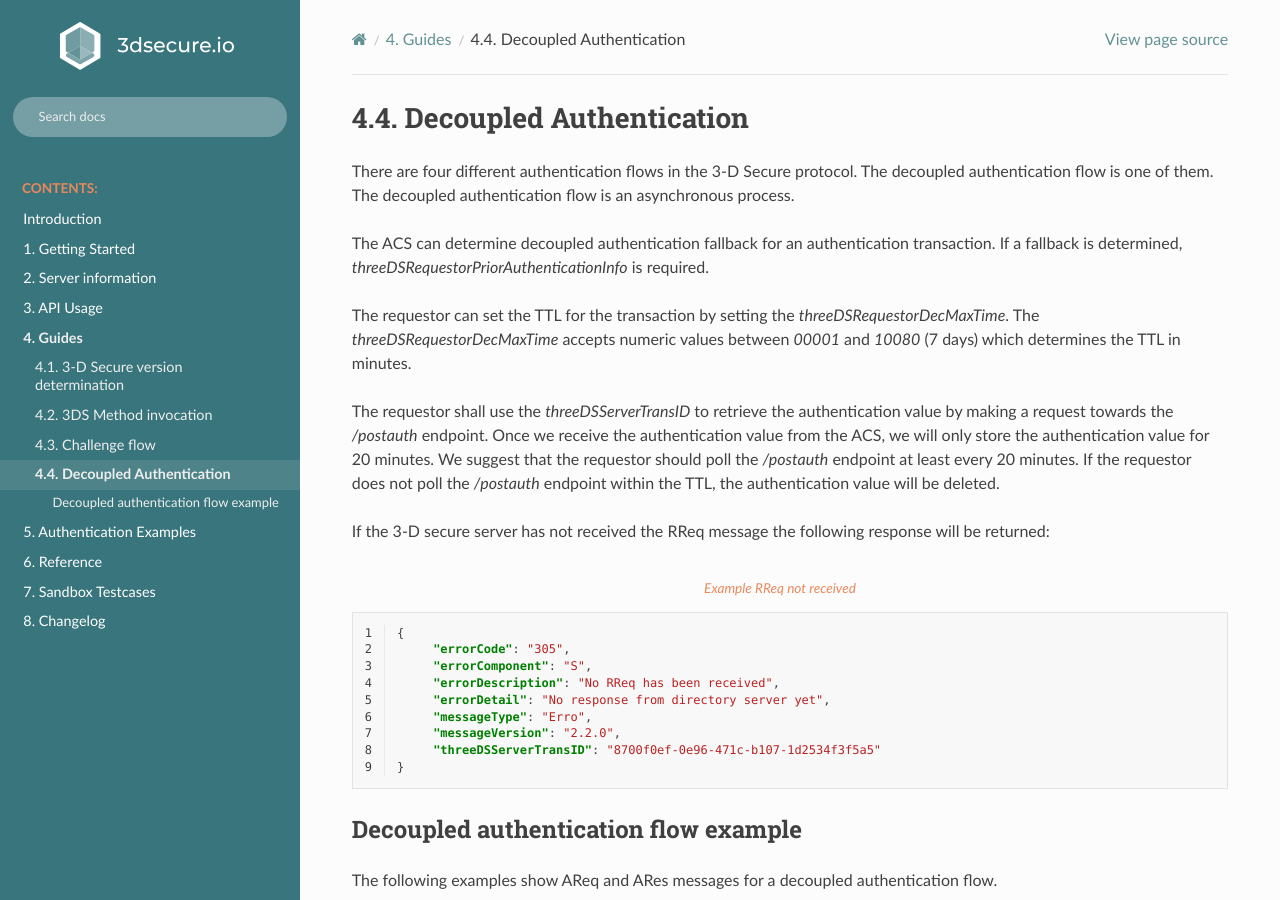
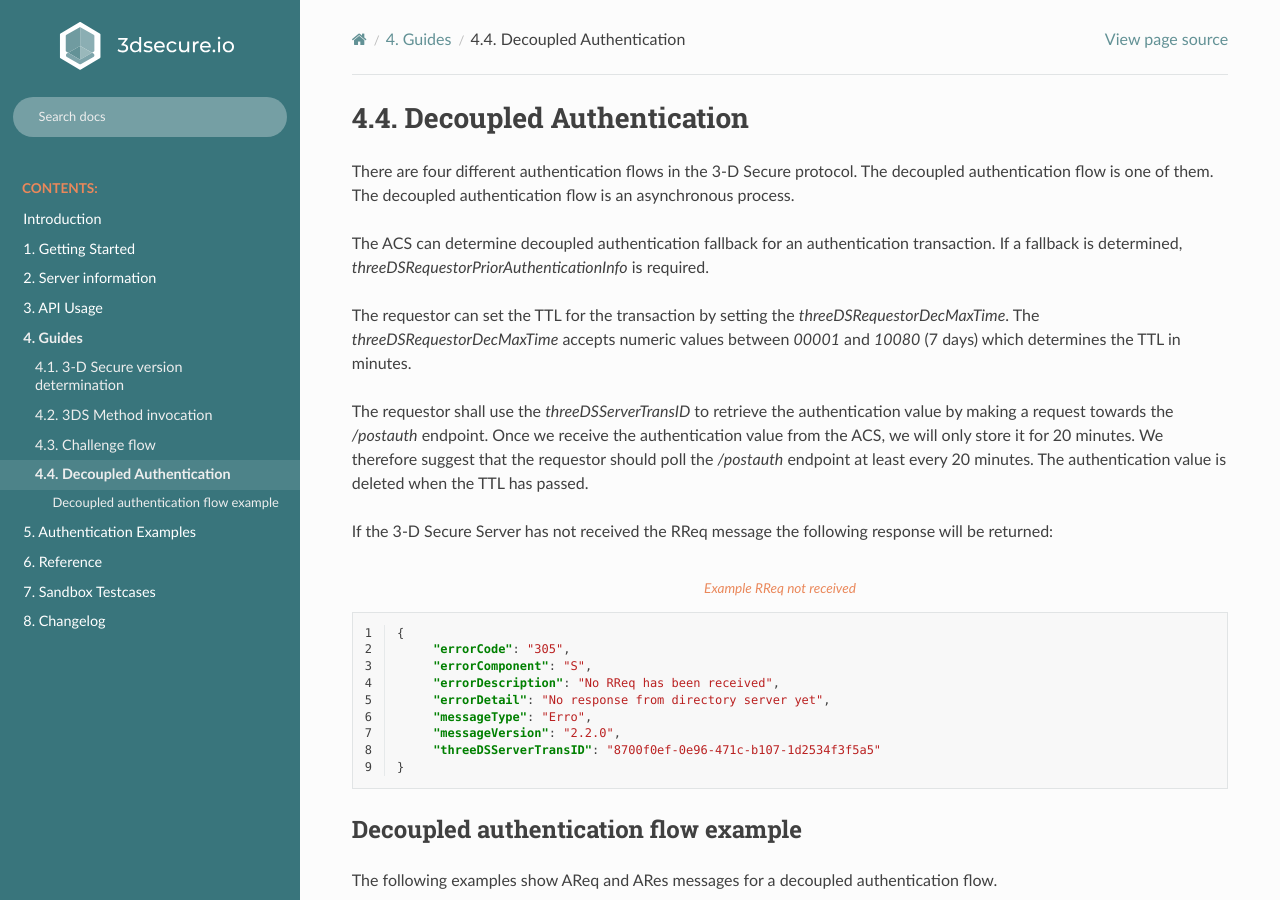
Before and after one commit to clearhaus/3DSv2-api-documentation, a Sphinx documentation site: the page built from source/decoupled_authentication.rst, in a window 1280 px wide and 900 px high. Built offline with Sphinx 7.4.7 and the Read the Docs theme 3.1.0, drawn with Linux system fonts in a browser that asks for light colours.

Commit message:
Apply suggestions from code review
Co-authored-by: Martin Toft Bay <mt@clearhaus.com>

```diff
--- a/source/decoupled_authentication.rst
+++ b/source/decoupled_authentication.rst
@@ -15,11 +15,11 @@ determines the TTL in minutes.
 
 The requestor shall use the `threeDSServerTransID` to retrieve the authentication value
 by making a request towards the `/postauth` endpoint.
-Once we receive the authentication value from the ACS, we will only store the authentication value for 20 minutes.
-We suggest that the requestor should poll the `/postauth` endpoint at least every 20 minutes.
-If the requestor does not poll the `/postauth` endpoint within the TTL, the authentication value will be deleted.
+Once we receive the authentication value from the ACS, we will only store it for 20 minutes.
+We therefore suggest that the requestor should poll the `/postauth` endpoint at least every 20 minutes.
+The authentication value is deleted when the TTL has passed.
 
-If the 3-D secure server has not received the RReq message the following response will be returned:
+If the 3-D Secure Server has not received the RReq message the following response will be returned:
 
 .. code-block:: json
    :linenos:
```
